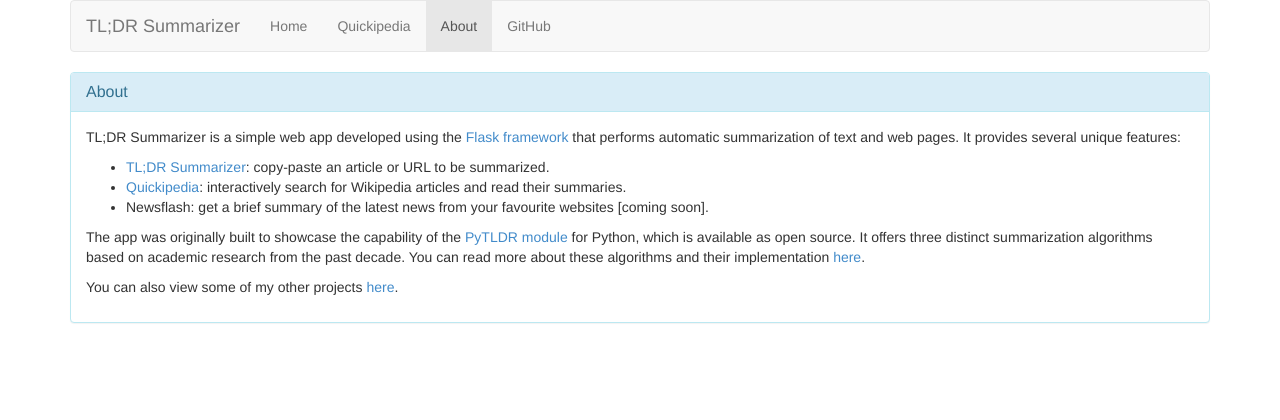
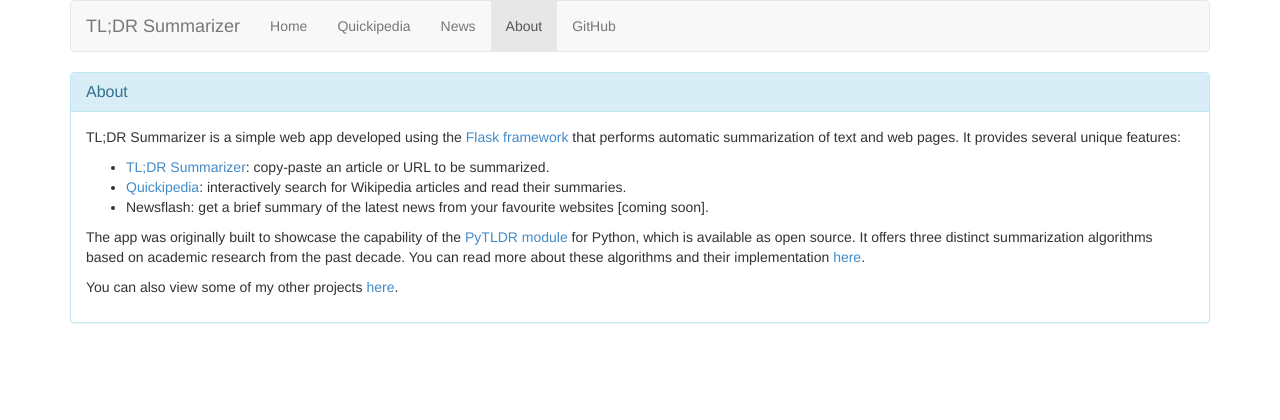
Before and after one commit to jaijuneja/summarizer-flask-app, a Flask app: page /about/ in a window 1280 px wide. Shown: the top 420 px of the page. Run offline with Flask 2, Linux system fonts and the light colour scheme; parts of the project's set-up code (start-up, migrations or seed data) failed here and were passed over; some libraries are stand-ins or nearby versions.

Commit message:
added news page placeholder

```diff
--- a/requirements.txt
+++ b/requirements.txt
@@ -6,3 +6,5 @@ gunicorn==0.17.2
 wikipedia==1.4.0
 wtforms==2.0.2
 flask-wtf==0.11
+feedparser==5.1.3
+BeautifulSoup==3.2.1
--- a/tldrapp/templates/layout.html
+++ b/tldrapp/templates/layout.html
@@ -1,6 +1,7 @@
 {% set navigation_bar = [
     ('/', 'home', 'Home'),
     ('/quickipedia', 'quickipedia', 'Quickipedia'),
+    ('/news', 'news', 'News'),
     ('/about/', 'about', 'About'),
     ('https://github.com/jaijuneja/PyTLDR', 'github', 'GitHub')
 ] -%}
--- a/tldrapp/templates/news.html
+++ b/tldrapp/templates/news.html
@@ -1,8 +1,7 @@
 {% extends "layout.html" %}
 {% set active_page = "news" %}
 {% block content %}
-    <div class="carousel">
-        <div class="carousel-inner">Stuff</div>
-        <div class="carousel-indicators">Indicators</div>
+    <div class="jumbotron">
+        <h1>Page under construction!</h1>
     </div>
 {% endblock %}
--- a/tldrapp/views.py
+++ b/tldrapp/views.py
@@ -75,9 +75,9 @@ def quickipedia_results(wiki_page, algorithm):
                            highlighted_text=highlighted_text)
 
 
-# @app.route('/news')
-# def news():
-#     return render_template('news.html')
+@app.route('/news')
+def news():
+    return render_template('news.html')
 
 
 def collect_input(form_values, default_values, *fields):
```
Also changed, not shown: tldrapp/apps/newsfeeds.py (line endings or trailing spaces).
